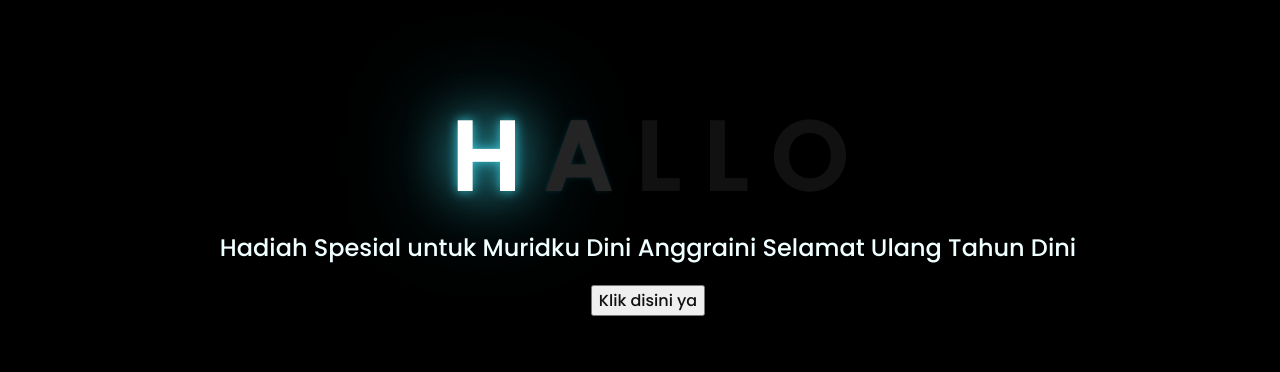
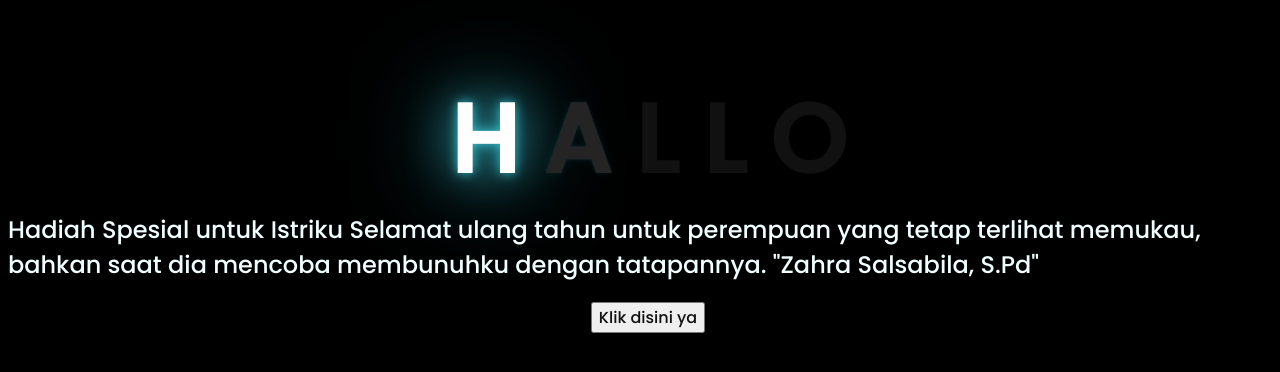
Before and after one commit to setiawaneko/meong, a plain HTML site: page index.html in a window 1280 px wide. Shown: the part 208-580 px from the top of the page. Drawn offline with Linux system fonts and the light colour scheme.

Commit message:
index.html

```diff
--- a/index.html
+++ b/index.html
@@ -18,8 +18,8 @@
         <span>O</span>
     </div>
     <div class="description">
-        <span>Hadiah Spesial untuk Muridku Dini Anggraini</span>
-        <span>Selamat Ulang Tahun Dini</span>
+        <span>Hadiah Spesial untuk Istriku</span>
+        <span>Selamat ulang tahun untuk perempuan yang tetap terlihat memukau, bahkan saat dia mencoba membunuhku dengan tatapannya. "Zahra Salsabila, S.Pd"</span>
     </div>
     <div class="button">
         <button>
```
